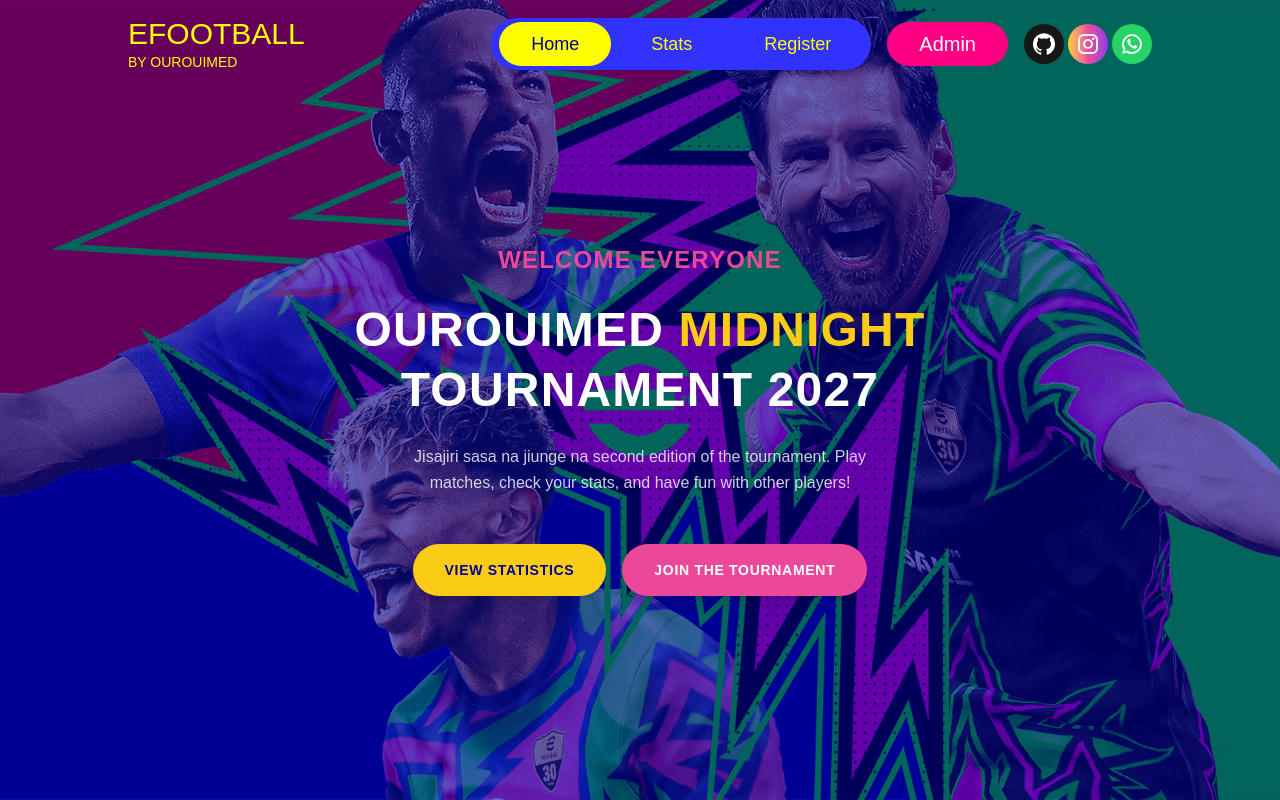
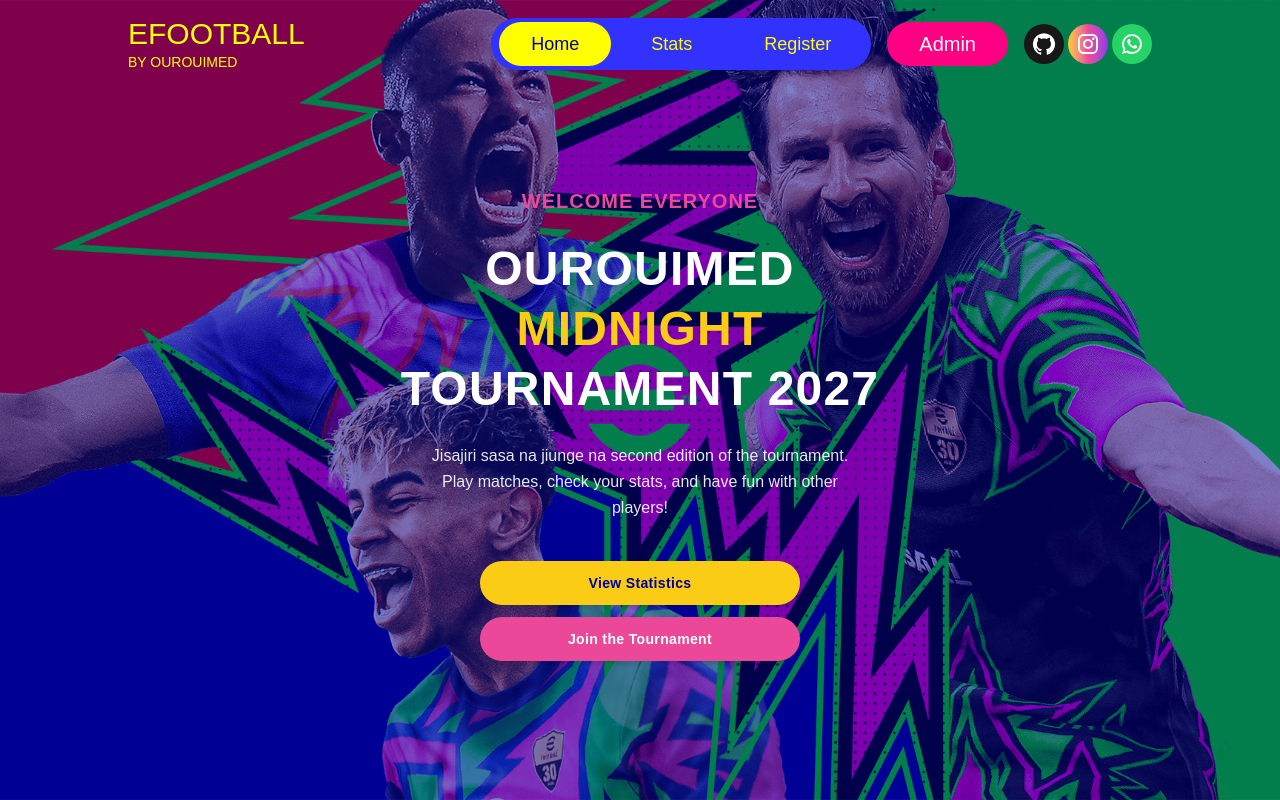
Before and after one commit to clousdtechtz/efootball-tz, a React (Vite) app in the folder frontend/: page / in a window 1280 px wide. Built offline with nearby package versions, Linux system fonts and the light colour scheme; no server answers; a web font is replaced by a local one.

Commit message:
Update Home.jsx

```diff
--- a/frontend/src/pages/Home.jsx
+++ b/frontend/src/pages/Home.jsx
@@ -2,48 +2,53 @@
 import Header from "../components/Header";
 
 const Home = () => {
+  // Dynamically resolve the path to the public assets folder
+  const bgImagePath = `${import.meta.env.BASE_URL}assets/images/main_page_1.png`;
+
   return (
     <>
       <Header fixed />
       <div
         className="bg-cover bg-center bg-no-repeat min-h-screen relative flex flex-col justify-between"
-        style={{ backgroundImage: "url('../../assets/images/main_page_1.png')" }}
+        style={{ backgroundImage: `url(${bgImagePath})` }}
       >
-        {/* Dark Overlay for better text readability */}
-        <div className="absolute inset-0 bg-primary/60 z-0" />
+        {/* Dark Overlay for depth and text readability */}
+        <div className="absolute inset-0 bg-primary/50 z-0" />
 
         {/* Content Area */}
-        <div className="relative z-10 flex-1 flex flex-col items-center justify-center text-center px-4 pt-20 pb-10">
-          <div className="max-w-2xl mx-auto space-y-6">
+        <div className="relative z-10 flex-1 flex flex-col items-center justify-center text-center px-6 pt-24 pb-12">
+          <div className="max-w-xl mx-auto space-y-6">
 
             {/* Title / Welcoming Text */}
-            <h2 className="text-pink-500 font-bold text-xl md:text-2xl uppercase tracking-wider">
+            <h2 className="text-pink-500 font-bold text-lg md:text-xl uppercase tracking-wider">
               Welcome everyone
             </h2>
 
             <h1 className="text-white font-extrabold text-4xl md:text-5xl leading-tight uppercase tracking-wide">
-              ourouimed <span className="text-yellow-400">Midnight</span>
+              ourouimed
+              <br />
+              <span className="text-yellow-400">Midnight</span>
               <br />
               <span className="text-white">Tournament 2027</span>
             </h1>
 
-            {/* Subtitle */}
-            <p className="text-white/80 text-sm md:text-base max-w-lg mx-auto leading-relaxed">
+            {/* Swahili Subtitle */}
+            <p className="text-white/90 text-sm md:text-base max-w-md mx-auto leading-relaxed font-medium">
               Jisajiri sasa na jiunge na second edition of the tournament. Play matches, check your stats, and have fun with other players!
             </p>
 
-            {/* Interactive Call-to-Action Buttons */}
-            <div className="flex flex-col sm:flex-row gap-4 justify-center items-center pt-6">
+            {/* Compact, Centered Pill Buttons */}
+            <div className="flex flex-col gap-3 justify-center items-center pt-4 w-full max-w-xs mx-auto">
               <Link
                 to="/stats"
-                className="w-full sm:w-auto px-8 py-4 bg-yellow-400 text-primary font-bold rounded-full hover:bg-yellow-300 transition-all duration-200 uppercase tracking-wider text-sm shadow-lg text-center"
+                className="w-full py-3 bg-yellow-400 text-primary font-bold rounded-full hover:bg-yellow-300 active:scale-95 transition-all duration-200 text-sm tracking-wide shadow-md text-center"
               >
                 View Statistics
               </Link>
 
               <Link
                 to="/register"
-                className="w-full sm:w-auto px-8 py-4 bg-pink-500 text-white font-bold rounded-full hover:bg-pink-600 transition-all duration-200 uppercase tracking-wider text-sm shadow-lg text-center"
+                className="w-full py-3 bg-pink-500 text-white font-bold rounded-full hover:bg-pink-600 active:scale-95 transition-all duration-200 text-sm tracking-wide shadow-md text-center"
               >
                 Join the Tournament
               </Link>
```
